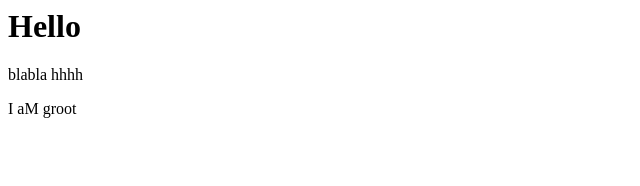
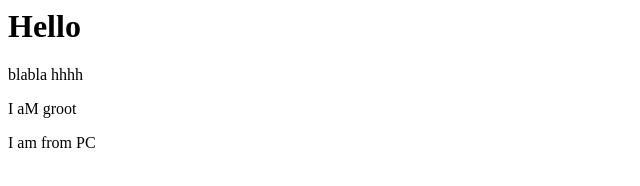
Before and after one commit to Marufhossain112/new_app, a plain HTML site: page index.html in a window 1280 px wide. Shown: the full height of the page, 0-640 px from the left. Drawn offline with Linux system fonts and the light colour scheme.

Commit message:
added from pc

```diff
--- a/index.html
+++ b/index.html
@@ -1,3 +1,4 @@
 <h1>Hello</h1>
 blabla hhhh
 <p>I aM groot</p>
+<p>I am from PC</p>
```
